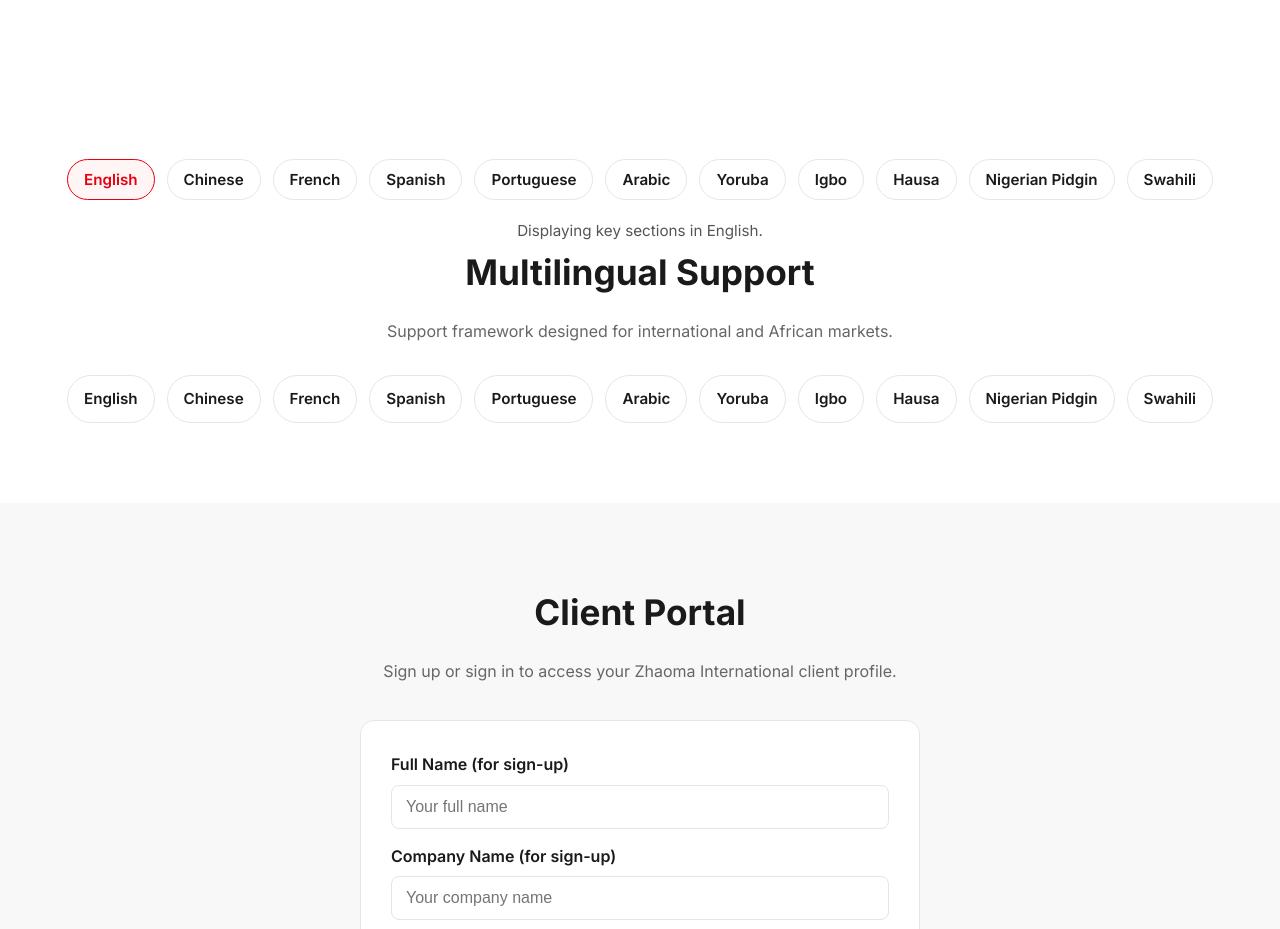
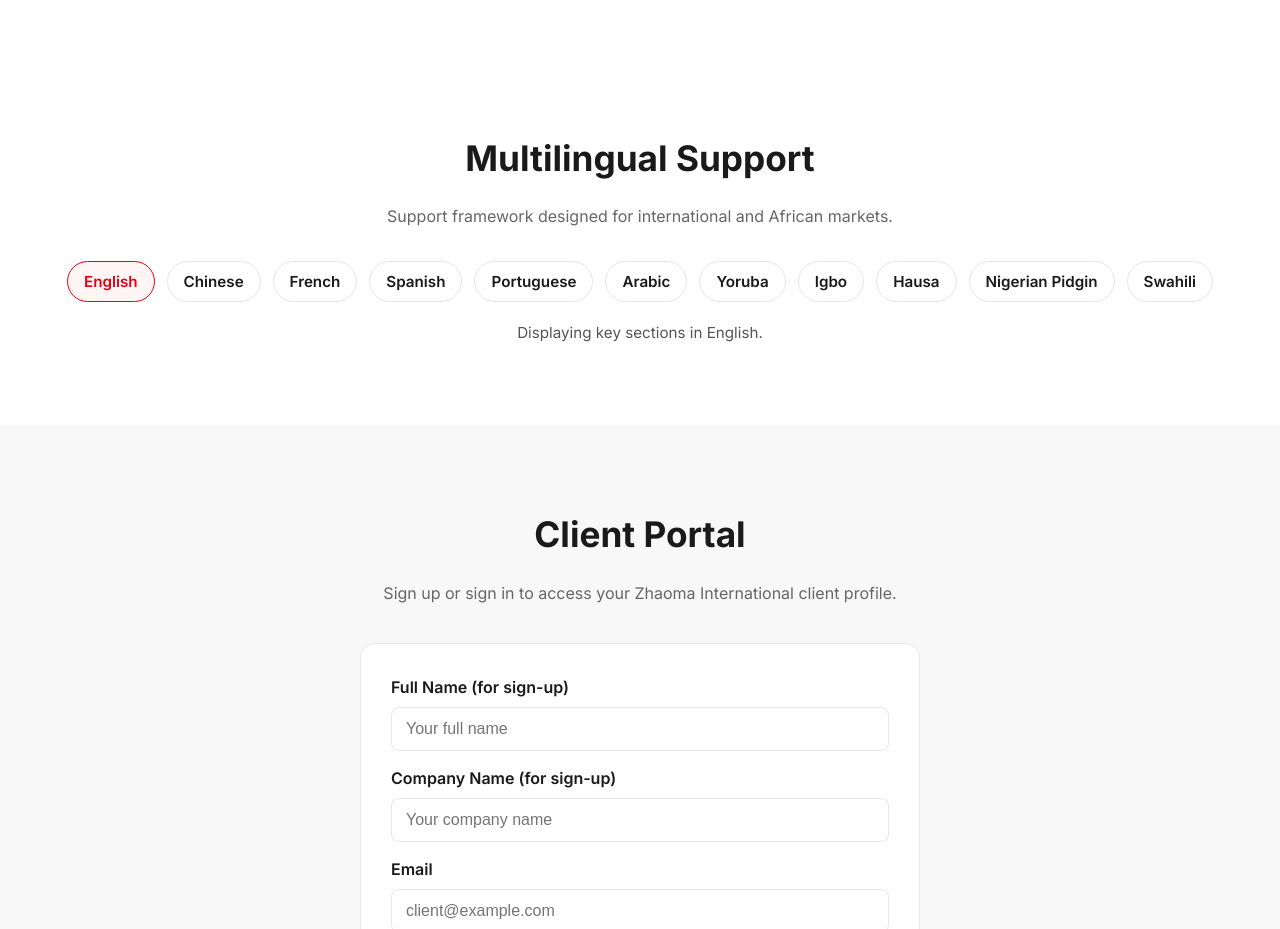
Before and after one commit to megacoded-star/zhaoma-site, a plain HTML site: page index.html in a window 1280 px wide. Shown: the part 2320-3249 px from the top of the page. Drawn offline with Linux system fonts and the light colour scheme.

```diff
--- a/index.html
+++ b/index.html
@@ -135,8 +135,10 @@
       <p class="section-intro">Zhaoma International operates at the intersection of: Education + Trade + Procurement + Technology + Cross-Border Services</p>
     </div>
   </section>
-
 <section id="languages">
+  <div class="container">
+    <h2>Multilingual Support</h2>
+    <p class="section-intro">Support framework designed for international and African markets.</p>
     <div class="langs" id="lang-buttons">
       <button type="button" class="lang active" data-lang="en">English</button>
       <button type="button" class="lang" data-lang="zh">Chinese</button>
@@ -151,20 +153,9 @@
       <button type="button" class="lang" data-lang="sw">Swahili</button>
     </div>
     <p class="lang-status" id="lang-status">Displaying key sections in English.</p>
-      <h2>Multilingual Support</h2>
-      <p class="section-intro">Support framework designed for international and African markets.</p>
-      <div class="langs">
-        <span class="lang">English</span>
-        <span class="lang">Chinese</span>
-        <span class="lang">French</span>
-        <span class="lang">Spanish</span>
-        <span class="lang">Portuguese</span>
-        <span class="lang">Arabic</span>
-        <span class="lang">Yoruba</span>
-        <span class="lang">Igbo</span>
-        <span class="lang">Hausa</span>
-        <span class="lang">Nigerian Pidgin</span>
-        <span class="lang">Swahili</span>
+  </div>
+</section>
+
       </div>
     </div>
   </section>
```
Lines whose indentation alone changed are shown as unchanged.
